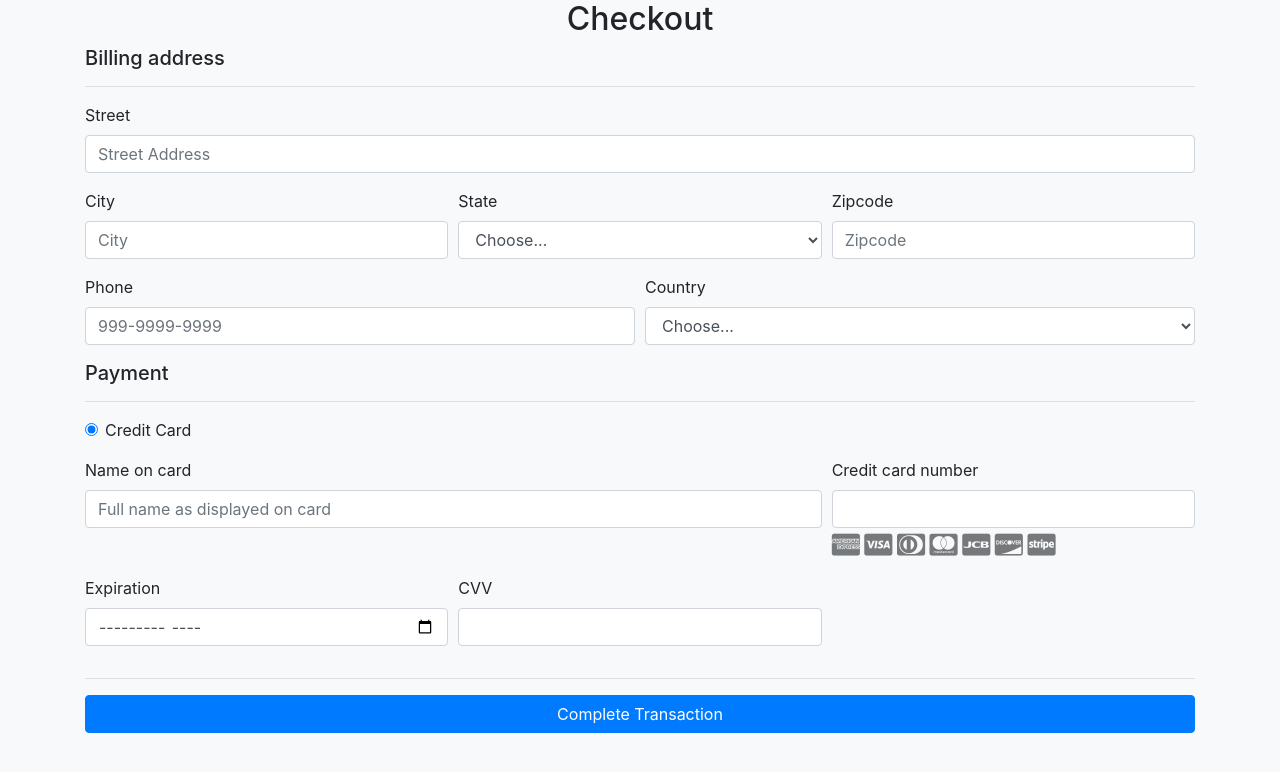
After one commit to MiaS-Git/Project4-WebDev, a PHP site: page /checkout.php in a window 1280 px wide. The commit adds this page. Shown: the top 772 px of the page. Run offline with PHP 8.4, Linux system fonts and the light colour scheme; the visitor is signed in with stand-in values (Sample User, id 1); some libraries are stand-ins or nearby versions.

Commit message:
user not logged-in checking

```diff
--- /dev/null
+++ b/checkout.php
@@ -0,0 +1,160 @@
+<?php
+    session_start();
+
+    // user not logged-in
+    if (!isset($_SESSION['uname'])) {
+        header("location:login.php");
+        exit;
+    }
+?>
+
+<!DOCTYPE html>
+<html lang="en">
+<head>
+    <meta charset="UTF-8">
+    <meta http-equiv="X-UA-Compatible" content="IE=edge">
+    <meta name="viewport" content="width=device-width, initial-scale=1.0">
+    <title>Shopping Cart</title>
+
+    <link rel="stylesheet" href="https://cdn.jsdelivr.net/npm/bootstrap@4.6.0/dist/css/bootstrap.min.css" integrity="sha384-B0vP5xmATw1+K9KRQjQERJvTumQW0nPEzvF6L/Z6nronJ3oUOFUFpCjEUQouq2+l" crossorigin="anonymous">
+    <link rel="stylesheet" href="https://cdnjs.cloudflare.com/ajax/libs/font-awesome/5.15.2/css/all.min.css" integrity="sha512-HK5fgLBL+xu6dm/Ii3z4xhlSUyZgTT9tuc/hSrtw6uzJOvgRr2a9jyxxT1ely+B+xFAmJKVSTbpM/CuL7qxO8w==" crossorigin="anonymous" />
+    <link rel="stylesheet" href="css/style.css">
+</head>
+<body class="bg-light">
+
+    <!-- Main Container -->
+    <div class="container">
+        <h2 class="text-center">Checkout</h2>
+
+
+        <h5>Billing address</h5>
+        <hr>
+
+        <form class="form-checkout">
+            <div class="form-row">
+                <div class="form-group col-md-12">
+                    <label for="inputAddress">Street</label>
+                    <input type="street" class="form-control" id="street" placeholder="Street Address" required>
+                </div>
+            </div>
+
+            <div class="form-row">
+                <div class="form-group col-md-4">
+                    <label for="city">City</label>
+                    <input type="text" class="form-control" id="city" placeholder="City" required>
+                </div>
+
+                <div class="form-group col-md-4">
+                    <label for="state">State</label>
+                    <select id="state" class="form-control" required>
+                        <option selected value="">Choose...</option>
+                        <option value="NY">New York</option>
+                        <option value="GA">Georgia</option>
+                        <option value="CA">California</option>
+                    </select>
+                </div>
+
+                <div class="form-group col-md-4">
+                    <label for="zipcode">Zipcode</label>
+                    <input type="text" class="form-control" id="zipcode" placeholder = "Zipcode" required>
+                </div>
+            </div>
+
+            <div class="form-row">
+                <div class="form-group col-md-6">
+                    <label for="phone">Phone</label>
+                    <input type="text" class="form-control" id="phone" placeholder="999-9999-9999" required>
+                </div>
+
+                <div class="form-group col-md-6">
+                    <label for="country">Country</label>
+                    <select id="country" class="form-control" required>
+                        <option selected value="">Choose...</option>
+                        <option value="US">United States</option>
+                        <option value="CA">Canada</option>
+                    </select>
+                </div>
+            </div>
+
+            <h5>Payment</h5>
+            <hr>
+
+             <div class="d-block my-3">
+                <div class="form-check">
+                    <input class="form-check-input" type="radio" name="payment_type" id="payment_type" value="credit" checked>
+                    <label class="form-check-label" for="payment_type">
+                    Credit Card
+                    </label>
+                </div>
+            </div>
+
+            <div class="form-row">
+                <div class="form-group col-md-8">
+                    <label for="card_name">Name on card</label>
+                    <input type="text" class="form-control" id="card_name" placeholder="Full name as displayed on card" required>
+                </div>
+
+                <div class="form-group col-md-4">
+                    <label for="card_number">Credit card number</label>
+                    <input type="text" class="form-control" id="card_number" placeholder="" required>
+                    <small id="cardNumberHelpBlock" class="form-text text-muted">
+                    </small>
+
+                    <div class="card-branches">
+                        <i class="fab fa-cc-amex fa-disabled"></i>
+                        <i class="fab fa-cc-visa fa-disabled"></i>
+                        <i class="fab fa-cc-diners-club fa-disabled"></i>
+                        <i class="fab fa-cc-mastercard fa-disabled"></i>
+                        <i class="fab fa-cc-jcb fa-disabled"></i>
+                        <i class="fab fa-cc-discover fa-disabled"></i>
+                        <i class="fab fa-cc-stripe uatp fa-disabled"></i>
+                    </div>
+
+                </div>
+            </div>
+
+            <div class="form-row">
+                <div class="form-group col-md-4">
+                    <label for="card_expiration">Expiration</label>
+                    <input type="month" class="form-control" id="card_expiration" placeholder="mm/yy" required>
+                </div>
+
+                <div class="form-group col-md-4">
+                    <label for="card_cvv">CVV</label>
+                    <input type="text" class="form-control" id="card_cvv" placeholder="" required>
+                </div>
+            </div>
+
+            <hr>
+            <button class="btn btn-primary btn-block" type="submit">Complete Transaction</button>
+
+
+        </form>
+
+    </div>
+
+    <!-- Modal -->
+    <div class="modal fade" id="mainModal" tabindex="-1" aria-labelledby="mainModalLabel" aria-hidden="true">
+        <div class="modal-dialog">
+        <div class="modal-content">
+            <div class="modal-header">
+            <h5 class="modal-title" id="mainModalLabel"></h5>
+            <button type="button" class="close" data-dismiss="modal" aria-label="Close">
+                <span aria-hidden="true" id="mainModalClose">&times;</span>
+            </button>
+            </div>
+            <div class="modal-body" id="mainModalBody">
+            </div>
+            <div class="modal-footer">
+            </div>
+        </div>
+        </div>
+    </div>
+
+
+    <script src="https://cdnjs.cloudflare.com/ajax/libs/cleave.js/1.6.0/cleave.min.js" integrity="sha512-KaIyHb30iXTXfGyI9cyKFUIRSSuekJt6/vqXtyQKhQP6ozZEGY8nOtRS6fExqE4+RbYHus2yGyYg1BrqxzV6YA==" crossorigin="anonymous"></script>
+    <script src="https://code.jquery.com/jquery-3.5.1.slim.min.js" integrity="sha384-DfXdz2htPH0lsSSs5nCTpuj/zy4C+OGpamoFVy38MVBnE+IbbVYUew+OrCXaRkfj" crossorigin="anonymous"></script>
+    <script src="https://cdn.jsdelivr.net/npm/bootstrap@4.6.0/dist/js/bootstrap.bundle.min.js" integrity="sha384-Piv4xVNRyMGpqkS2by6br4gNJ7DXjqk09RmUpJ8jgGtD7zP9yug3goQfGII0yAns" crossorigin="anonymous"></script>
+    <script src="js/checkout.js"></script>
+</body>
+</html>
--- a/js/cart.js
+++ b/js/cart.js
@@ -154,7 +154,7 @@ document.addEventListener('DOMContentLoaded', () => {
             if (products.length == 0) {
                 showModalMessage('Empty cart', 'You cart is empty. You cannot proceed with an empty cart');
             } else {
-                window.location.replace('checkout.html');
+                window.location.replace('checkout.php');
 
             }
         }
```
Also changed, not shown: cart.php (added, +100 -0 lines), rental.php (+9 -0 lines), user_dashboard.php (+7 -1 lines).
